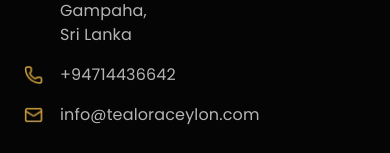
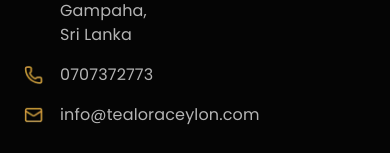
Before and after one commit to UdulaPahasara/TeaLora, a React (Vite) app in the folder TeaLora/: page /products in a window 390 px wide. Shown: the part 5656-5809 px from the top of the page. Built offline with nearby package versions, Linux system fonts and the light colour scheme.

Commit message:
replace the phone number

```diff
--- a/TeaLora/src/components/Common/Footer.jsx
+++ b/TeaLora/src/components/Common/Footer.jsx
@@ -64,7 +64,7 @@
             {[
               { icon: fbIcon, link: 'https://www.facebook.com/' },
               { icon: instaIcon, link: 'https://www.instagram.com/' },
-              { icon: whatsappIcon, link: 'https://wa.me/94714436642' }
+              { icon: whatsappIcon, link: 'https://wa.me/94707372773' }
             ].map((social, index) => (
               <IconButton
                 key={index}
@@ -160,12 +160,12 @@
           {/* Phone */}
           <Box
             component="a"
-            href="tel:+94714436642"
+            href="tel:0707372773"
             sx={{ display: 'flex', gap: 2, alignItems: 'center', textDecoration: 'none', '&:hover .MuiTypography-root': { color: '#ffffff' } }}
           >
             <Box component="img" src={callIcon} alt="Phone" sx={{ width: '20px', height: '20px' }} />
             <Typography sx={{ fontFamily: 'Poppins, sans-serif', fontWeight: 400, fontSize: '16px', lineHeight: '24.07px', color: 'rgba(255, 255, 255, 0.7)', transition: 'color 0.3s ease' }}>
-              +94714436642
+              0707372773
             </Typography>
           </Box>
 
--- a/TeaLora/src/components/Common/WhatsAppButton.jsx
+++ b/TeaLora/src/components/Common/WhatsAppButton.jsx
@@ -36,7 +36,7 @@
       </IconButton>
       <Box
         component="a"
-        href="https://wa.me/94714436642"
+        href="https://wa.me/94707372773"
         target="_blank"
         rel="noopener noreferrer"
         sx={{
--- a/TeaLora/src/pages/ContactUs.jsx
+++ b/TeaLora/src/pages/ContactUs.jsx
@@ -230,7 +230,7 @@
                 </IconButton>
                 <IconButton
                   component="a"
-                  href="https://wa.me/94714436642"
+                  href="https://wa.me/94707372773"
                   target="_blank"
                   rel="noopener noreferrer"
                   sx={{ p: 0, '&:hover': { opacity: 0.8 } }}
@@ -435,7 +435,7 @@
               </IconButton>
               <IconButton
                 component="a"
-                href="https://wa.me/94714436642"
+                href="https://wa.me/94707372773"
                 target="_blank"
                 rel="noopener noreferrer"
                 sx={{ p: 0, '&:hover': { opacity: 0.8 } }}
@@ -501,7 +501,7 @@
             maxWidth: '304px'
           }}
         >
-          Customer Care: +94 71 443 6642<br />
+          Customer Care: 0707372773<br />
           Email: info@tealoraceylon.com
         </Typography>
       </Box>
--- a/TeaLora/src/pages/OurProduct.jsx
+++ b/TeaLora/src/pages/OurProduct.jsx
@@ -381,7 +381,7 @@
                 variant="contained"
                 onClick={() => {
                   const message = encodeURIComponent(`Hi, I'm interested in ${coll.subtitle}. Could you please provide me the price and more details?`);
-                  window.open(`https://wa.me/94714436642?text=${message}`, '_blank');
+                  window.open(`https://wa.me/94707372773?text=${message}`, '_blank');
                 }}
                 sx={{
                   width: { xs: '180px', sm: '100%', md: '100%', lg: '100%' },
```
